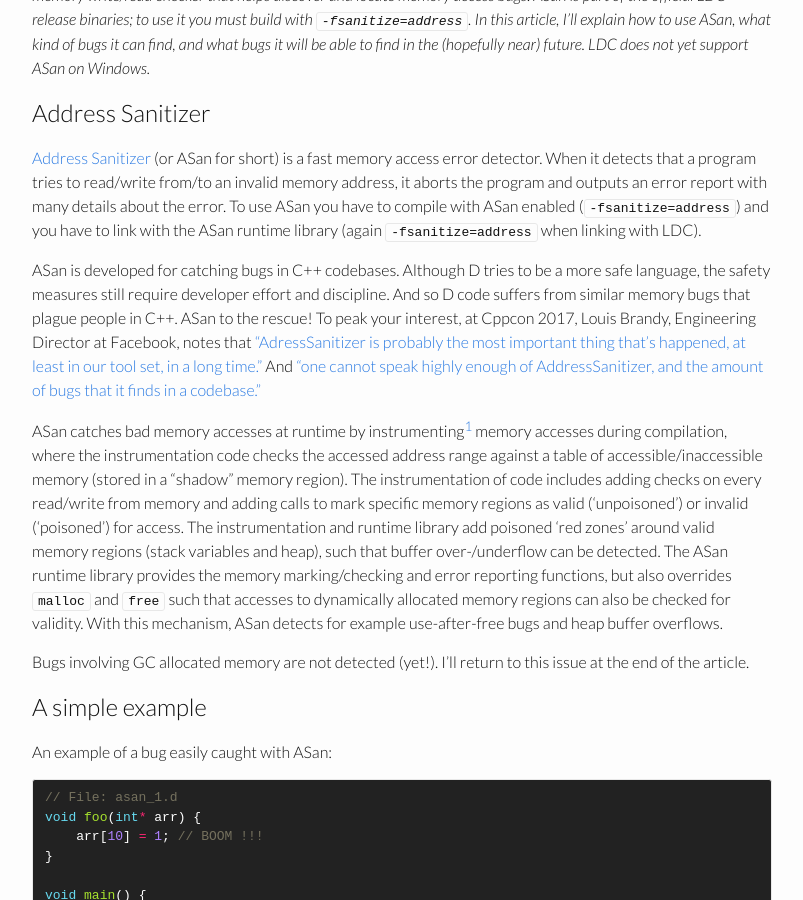
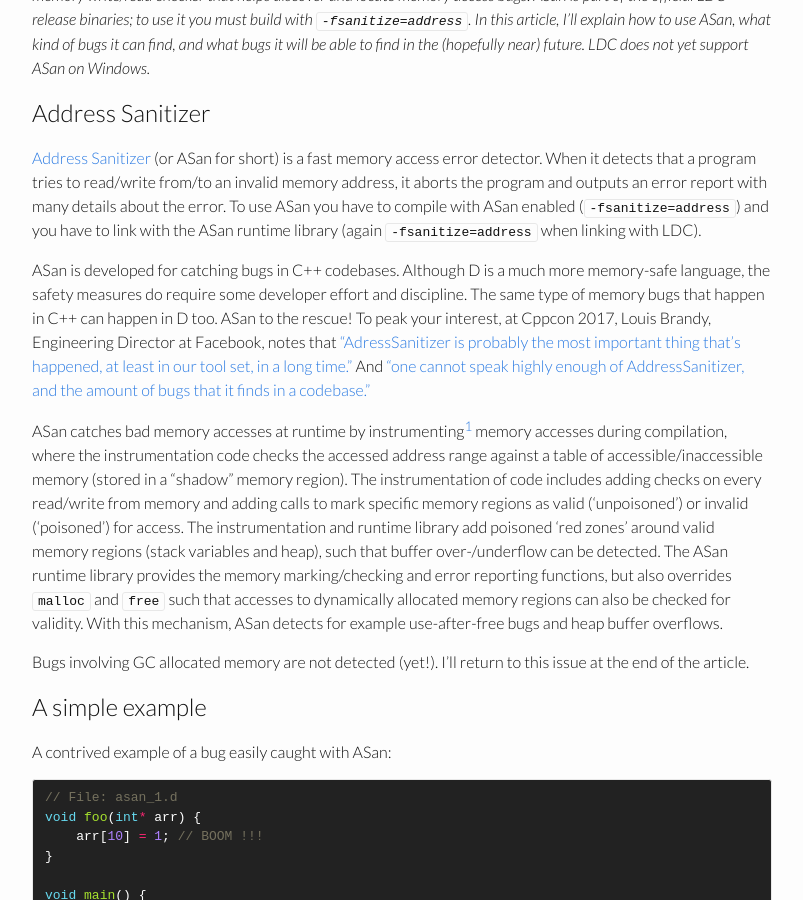
Before and after one commit to JohanEngelen/johanengelen.github.io, a Jekyll site: the page built from _posts/2017-12-25-LDC-and-AddressSanitizer.md, in a window 1280 px wide and 900 px high, scrolled down 283 px. Shown: the whole window, without its empty margins (238-1041 px from the left). Built offline with Jekyll 4.4.1, drawn with Linux system fonts in a browser that asks for light colours; some of the changed text lies outside the part shown.

Commit message:
Incorporate Walter's comments.

````diff
--- a/_posts/2017-12-25-LDC-and-AddressSanitizer.md
+++ b/_posts/2017-12-25-LDC-and-AddressSanitizer.md
@@ -12,7 +12,7 @@ LDC does not yet support ASan on Windows._
 
 [Address Sanitizer](https://github.com/google/sanitizers/wiki/AddressSanitizer) (or ASan for short) is a fast memory access error detector. When it detects that a program tries to read/write from/to an invalid memory address, it aborts the program and outputs an error report with many details about the error. To use ASan you have to compile with ASan enabled (`-fsanitize=address`) and you have to link with the ASan runtime library (again `-fsanitize=address` when linking with LDC).
 
-ASan is developed for catching bugs in C++ codebases. Although D tries to be a more safe language, the safety measures still require developer effort and discipline. And so D code suffers from similar memory bugs that plague people in C++. ASan to the rescue! To peak your interest, at Cppcon 2017, Louis Brandy, Engineering Director at Facebook, notes that ["AdressSanitizer is probably the most important thing that's happened, at least in our tool set, in a long time."](https://youtu.be/lkgszkPnV8g?t=409) And ["one cannot speak highly enough of AddressSanitizer, and the amount of bugs that it finds in a codebase."](https://youtu.be/lkgszkPnV8g?t=2649)
+ASan is developed for catching bugs in C++ codebases. Although D is a much more memory-safe language, the safety measures do require some developer effort and discipline. The same type of memory bugs that happen in C++ can happen in D too. ASan to the rescue! To peak your interest, at Cppcon 2017, Louis Brandy, Engineering Director at Facebook, notes that ["AdressSanitizer is probably the most important thing that's happened, at least in our tool set, in a long time."](https://youtu.be/lkgszkPnV8g?t=409) And ["one cannot speak highly enough of AddressSanitizer, and the amount of bugs that it finds in a codebase."](https://youtu.be/lkgszkPnV8g?t=2649)
 
 ASan catches bad memory accesses at runtime by instrumenting[^instrum] memory accesses during compilation, where the instrumentation code checks the accessed address range against a table of accessible/inaccessible memory (stored in a "shadow" memory region). The instrumentation of code includes adding checks on every read/write from memory and adding calls to mark specific memory regions as valid ('unpoisoned') or invalid ('poisoned') for access. The instrumentation and runtime library add poisoned 'red zones' around valid memory regions (stack variables and heap), such that buffer over-/underflow can be detected. The ASan runtime library provides the memory marking/checking and error reporting functions, but also overrides `malloc` and `free` such that accesses to dynamically allocated memory regions can also be checked for validity. With this mechanism, ASan detects for example use-after-free bugs and heap buffer overflows.
 
@@ -24,7 +24,7 @@ Bugs involving GC allocated memory are not detected (yet!). I'll return to this
 
 # A simple example
 
-An example of a bug easily caught with ASan:
+A contrived example of a bug easily caught with ASan:
 
 ```c++
 // File: asan_1.d
@@ -99,6 +99,18 @@ The program aborts because ASan has intercepted a bad memory access: a `stack-bu
 What's not working yet is showing the name of that variable: it should say `[32, 72) 'tenIntegers'`, but that's not working for D (yet! Perhaps a problem only on OSX).
 
 What follows is a view of the shadow memory around the accessed memory address indicated between `[` `]`. The value `f3` means that the accessed location is in the 'stack right redzone', i.e. the address is right after the stack allocated variable. Note that the shadow region is mostly unpoisoned and addressable. This means that only bad accesses to memory close to the variable are detected by ASan. If I change line 3 to `arr[30] = 1;`, then ASan does not detect the bug on my system.
+
+Note that in idiomatic D code one would use a slice instead of a pointer, and D's boundschecking would catch the bug:
+```c++
+void foo(int[] arr) {
+    arr[10] = 1; // Boom! Caught by D's boundschecking. ASan not needed.
+}
+
+void main() {
+    int[10] tenIntegers;
+    foo(tenIntegers);
+}
+```
 
 # Bug in LDC's druntime
 
@@ -209,7 +221,7 @@ We will need to study this much more, and in the future LDC will likely ship wit
 
 # Future work: detecting stack use after return
 
-D's `@safe` attribute should prevent the code from doing any memory unsafe operations. In functions marked with `@safe`, a number of dangerous [operations are forbidden by the compiler](https://dlang.org/spec/function.html#safe-functions). The static checking is not airtight just yet, and sometimes people find unsafe operations still possible in `@safe` code, as discussed [in a forum post last August](https://forum.dlang.org/post/kfdekipdbxnrawzfczva@forum.dlang.org):
+D's [`@safe`](https://dlang.org/spec/function.html#safe-functions) attribute (together with [`-dip1000`](https://github.com/dlang/DIPs/blob/master/DIPs/DIP1000.md)) prevent code from doing any memory unsafe operations. Returning a reference to a local stack variable from an `@safe` function is rejected by the compiler, but there are corner cases where it is still possible to do so, as discussed [in a forum post last August](https://forum.dlang.org/post/kfdekipdbxnrawzfczva@forum.dlang.org). Here is the contrived example demonstrating the bug:
 
 ```c++
 class A {
@@ -232,7 +244,7 @@ void main() @safe {
 }
 ```
 
-If you don't see the bug yet, don't despair. ASan will find it for us.
+Note that the compiler should have caught this bug (at compile time!), but it currently [does not](https://issues.dlang.org/show_bug.cgi?id=18128). Regardless, ASan will find these kind of bugs for us too.
 
 We can pass [extra run-time flags to ASan](https://github.com/google/sanitizers/wiki/AddressSanitizerFlags) by setting the `ASAN_OPTIONS` environment variable. There are a number of interesting options, but here I'll only show what setting `detect_stack_use_after_return` does.
 Let's also pipe the output through `ddemangle` so we get human-readable D function names.
@@ -270,6 +282,8 @@ What must be implemented in druntime is the poisoning of the GC pool memory, and
 
 # Closing remarks
 
+The memory-bug situation in D isn't nearly as bad as in C++, for example because of garbage collection, array slices, and `@safe`. The fact that the examples I use are either non-idiomatic D code or compiler bugs should strengthen your belief that D really is a much safer language than C++. However in practice, not all D code uses `@safe` and [DIP1000](https://github.com/dlang/DIPs/blob/master/DIPs/DIP1000.md), and developers keep using pointers more often than they should, and so the risk of memory bugs remains. Using ASan should be part of your testing _in addition to_ using the memory safety features already present in D.
+
 I hope that this article helps you in using ASan in your projects. Compiling with ASan enabled is the same as with Clang and GCC: `-fsanitize=address`, simple!
 
 ASan's bug-finding capabilities mesh very well with fuzzing, and I've been able to easily find [a bug](https://github.com/dlang/dmd/pull/7050) in the DMD frontend (the topic of a future article). Needless to say for open-source code: your adversaries will use ASan, so you'd better do so too.
````
